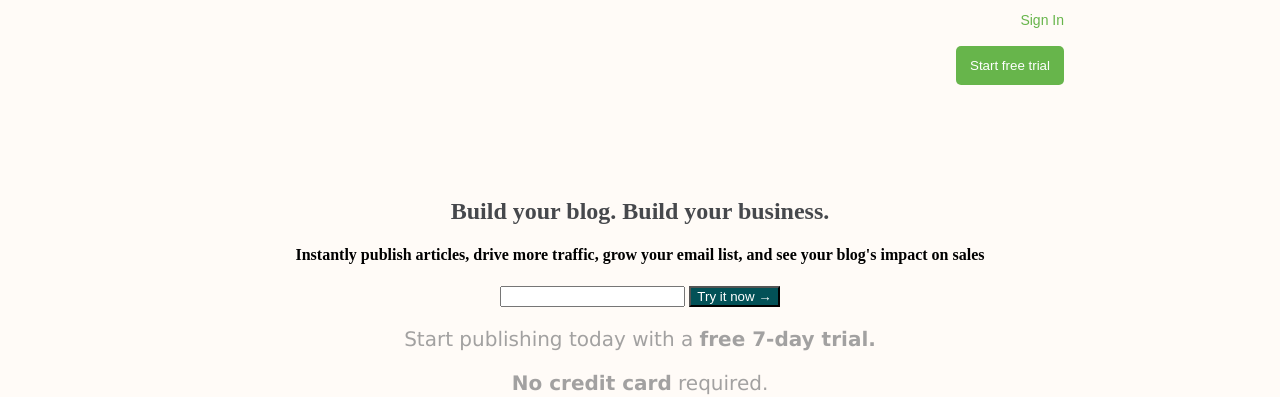
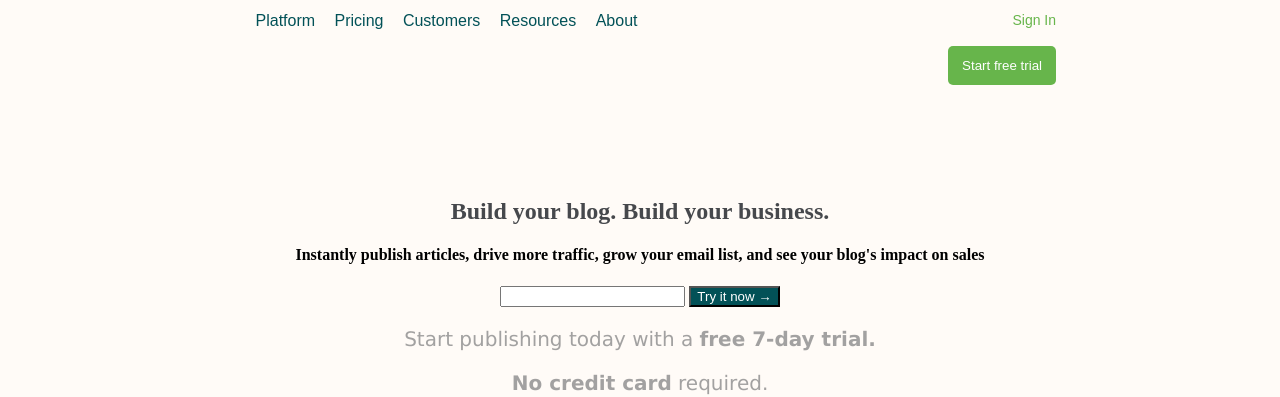
Before and after one commit to EmanuelChimal/Primer_Repositorio, a plain HTML site: page index.html in a window 1280 px wide. Shown: the part 87-484 px from the top of the page. Drawn offline with Linux system fonts and the light colour scheme.

Commit message:
mejoras en el style y html

```diff
--- a/styles.css
+++ b/styles.css
@@ -18,18 +18,11 @@ button {
     background-color: #025157;
 }
 
-.header {
-  margin-top: 40px;
-  margin-left: 20px;
-  margin-right: 20px;
-  font-size: 0;
-}
 
 .header {
     margin-top: 40px;
     margin-left: 20px;
     margin-right: 20px;
-    font-size: 0;
     height: 45px;
     font-family: sans-serif;
 
@@ -41,7 +34,6 @@ button {
     vertical-align: middle;
     height: 100%;
     line-height: 45px;
-     font-size: 0;
   height: 45px;
   font-family: sans-serif;
 }
@@ -55,9 +47,19 @@ button {
     text-align: center;
     color: #025157;
 }
+.navbar ul {
+    list-style: none;
+    margin: 0;
+    padding: 0;
+  }
+
+  .navbar ul li {
+    display: inline-block;
+    margin-right: 15px; /* Espacio entre elementos del menú */
+  }
 
 .actions {
-    width: 15%;
+    width: 14%;
     text-align: right;
     font-size: 14px;
 
```
